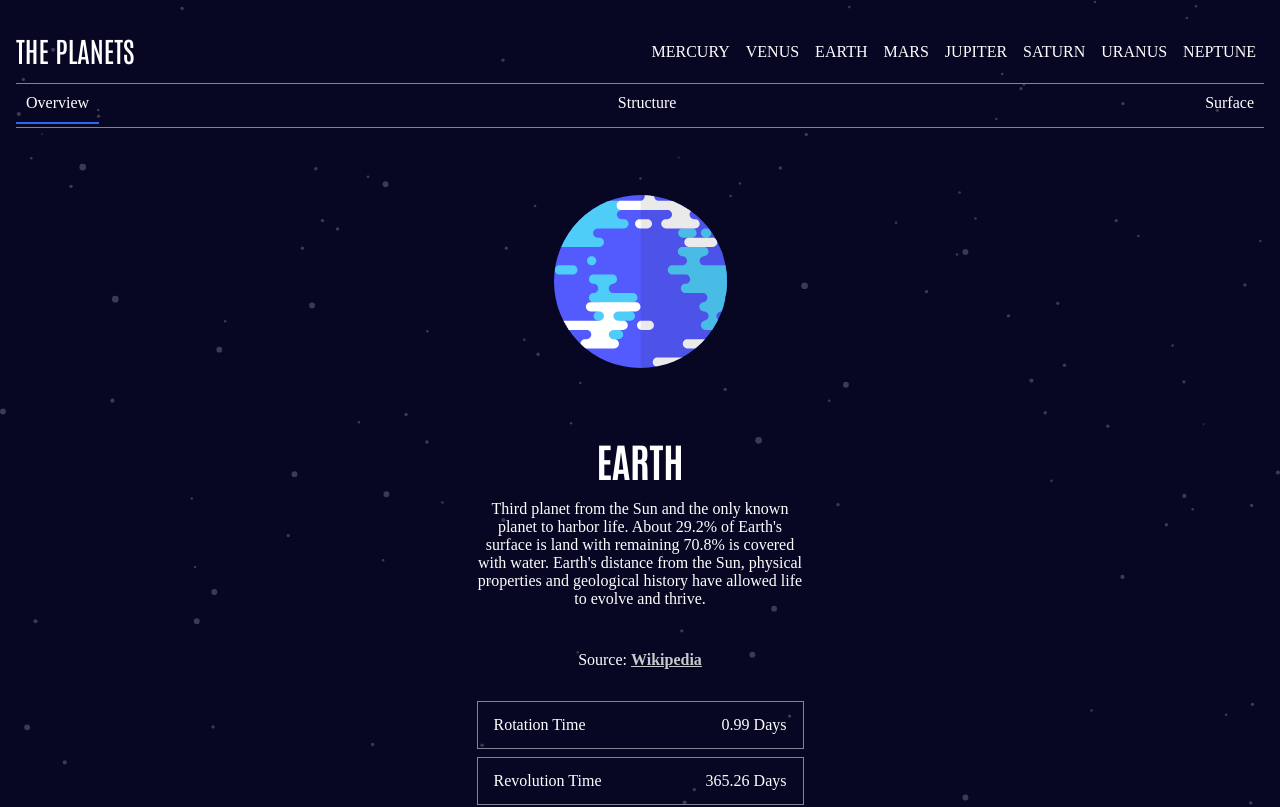
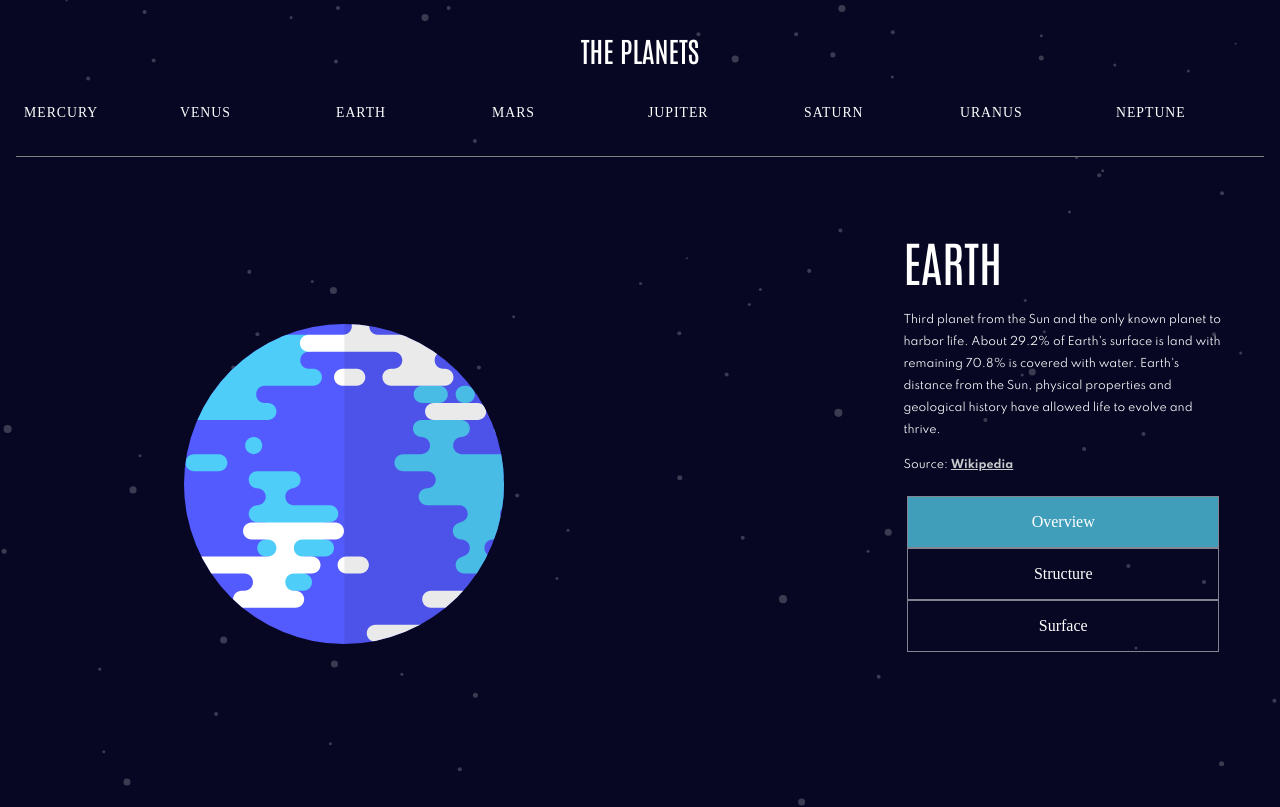
Before and after one commit to stevenabaco/planets-fact-site-reactjs, a React (Create React App) app: page /mars in a window 1280 px wide. Shown: the top 807 px of the page. Built offline with nearby package versions, Linux system fonts and the light colour scheme; the HTML template or start-up script is replaced by a standard one.

Commit message:
Started Desktop styling

```diff
--- a/src/components/Navbar/Navbar.css
+++ b/src/components/Navbar/Navbar.css
@@ -114,25 +114,46 @@
 	cursor: pointer;
 }
 
-@media only screen and (min-width: 1208px) {
+@media only screen and (min-width: 768px) {
 	#navbar {
 		display: flex;
+		flex-direction: column;
+		border-bottom: none;
 	}
+
+	#navbar__logo {
+	font-family: 'Antonio', sans-serif;
+	font-size: 28px;
+	font-weight: 500;
+	text-transform: uppercase;
+	text-decoration: none;
+	color: var(--color-1);
+	justify-self: start;
+	align-self: center;
+	cursor: pointer;
+}
 	.nav__menu {
 		flex-direction: row;
-		flex: 1;
-    justify-content: flex-end;
+		/* flex: 1; */
+    justify-content: center;
     align-items: center;
-		position: relative;
-		height: 56px;
-		width: 0;
-		top: 0;
-		right: 0;
+		/* position: relative; */
+		height: 72px;
+		/* width: 0; */
+		bottom: 0;
+		padding-bottom: 2rem;
+		/* right: 0; */
     transform: translateX(0%);
+		border-bottom: 1px solid grey;
 	}
 
   .nav__item {
     border-bottom: none;
+		width: 100%;
+		font-size: .86rem;
+		font-weight: 300;
+		letter-spacing: 1px;
+
   }
   .nav__links {
     width: 100% ;
--- a/src/components/Planets/Planet.css
+++ b/src/components/Planets/Planet.css
@@ -1,7 +1,8 @@
-
-
-#planet__wrapper{
-  width: 100%;
+#planet__wrapper {
+	display: flex;
+	flex-direction: column;
+	align-items: flex-start;
+	min-width: 100%;
 	height: 100%;
 	z-index: -1;
 }
@@ -11,19 +12,19 @@
 	height: 50px;
 }
 
-#planet__content__toolbar{
+#planet__content__toolbar {
 	display: flex;
 	justify-content: space-evenly;
-  align-items:stretch;
+	align-items: stretch;
 	list-style: none;
-  height: 100%;
+	max-height: 100%;
 	padding-top: 1rem;
 }
 
 #planet__content__toolbar li {
 	border-bottom: 2px solid transparent;
-  height:100%;
-
+	height: 100%;
+	width: 100%;
 }
 
 /* Planet images */
@@ -32,9 +33,10 @@
 	justify-content: center;
 	align-items: center;
 	height: 306px;
+	width: 100%;
 }
 
-#planet__img img{
+#planet__img img {
 	width: 173px;
 	height: 173px;
 	text-align: center;
@@ -48,13 +50,12 @@
 	max-width: 125px;
 	max-height: 125px;
 	left: 15%;
-  top:55%;
+	top: 55%;
 }
 
-
 #planet__content {
-  width:327px;
-  height: 235px;
+	max-width: 327px;
+	min-height: 235px;
 	margin: 0 auto;
 	text-align: center;
 	display: flex;
@@ -71,8 +72,8 @@
 #facts {
 	flex-direction: column;
 	justify-content: space-between;
-  width: 327px;
-  height: 216px;
+	min-width: 20rem;
+	min-height: 15rem;
 	margin: 2rem auto;
 }
 .planet__facts {
@@ -81,50 +82,51 @@
 	padding: 1rem;
 	width: 100%;
 	height: 48px;
-  border: 1px solid var(--color-4)
+	border: 1px solid var(--color-4);
 }
 
 #radio__toolbar {
 	border-bottom: 1px solid var(--color-4);
 	justify-content: space-between;
+	width: 100%;
+}
 
-}
 /* Remove the radio button */
-#radio__toolbar input[type="radio"] {
+#radio__toolbar input[type='radio'] {
 	opacity: 0;
-  position:fixed;
-  width:0;
+	position: fixed;
+	width: 0;
 	display: inline-block;
 }
+
 /* Style radio button label */
-#radio__toolbar label{
+#radio__toolbar label {
 	display: inline-block;
 	padding: 10px;
 	border-bottom: 5px solid transparent;
 	cursor: pointer;
 }
+
 /* Add blue border to label on focus */
-#radio__toolbar input[type="radio"]:focus + label {
+#radio__toolbar input[type='radio']:focus + label {
 	border-bottom: 5px solid var(--color-12);
 }
+
 /* Add hover effect for radio label */
 #radio__toolbar label:hover {
 	border-bottom: 2px solid var(--color-12);
 }
 
-#radio__toolbar input[type="radio"]:checked + label {
+#radio__toolbar input[type='radio']:checked + label {
 	border-bottom: 2px solid var(--color-12);
 }
-
-
-
 
 /* SHARED CLASSES */
 .flex {
 	display: flex;
 }
+
 /* Regular Link styles */
-
 .link:link {
 	color: rgb(198, 202, 202);
 	font-weight: 800;
@@ -133,5 +135,143 @@
 	color: grey;
 }
 .link:hover {
-  color: white
+	color: white;
 }
+
+@media only screen and (min-width: 768px) {
+	#planet__wrapper {
+		padding: 10rem 2rem;
+		flex-direction: row;
+		justify-content: space-between;
+		align-items: stretch;
+		flex-wrap: wrap;
+		width: 100%;
+		height: 100%;
+		z-index: -1;
+	}
+
+	#planet__img {
+		order: 1;
+		flex-basis: 100%;
+		height: 20rem;
+		margin-bottom: 6rem;
+	}
+
+	#planet__content {
+		order: 2;
+		width: 327px;
+		height: 235px;
+		margin: 0.1rem;
+		text-align: left;
+		flex-direction: column;
+		justify-content: space-evenly;
+		font-family: 'Spartan', sans-serif;
+		font-size: 11px;
+		line-height: 22px;
+		flex-basis: 50%;
+		align-items: baseline;
+	}
+
+	#planet__content h1 {
+		font-family: 'Antonio', sans-serif;
+		text-transform: uppercase;
+		font-size: 48px;
+		font-weight: 400;
+		margin-bottom: 2rem;
+	}
+
+	#radio__toolbar {
+		flex-direction: column;
+		flex-basis: 50%;
+		order: 3;
+		border-bottom: none;
+		align-items: flex-end;
+		justify-content: space-evenly;
+	}
+
+	#radio__toolbar label {
+		width: 100%;
+		height: 100%;
+		border-bottom: none;
+		padding: 1rem;
+	}
+
+	/* START hover effect for radio label */
+	#radio__toolbar label:hover {
+		background-color: var(--color-5);
+		border-bottom: none;
+	}
+
+	#radio__toolbar input[type='radio']:checked + label {
+		background-color: var(--color-5);
+		border-bottom: none;
+	}
+	/* END hover effect for radio label */
+
+	.categorySelector {
+		border: 1px solid var(--color-4);
+		width: 75%;
+		text-align: center;
+	}
+
+	#facts {
+		min-width: 100%;
+		order: 4;
+		flex-direction: row;
+		justify-content: space-between;
+	}
+
+	.planet__facts {
+		max-width: 10rem;
+		flex-direction: column;
+		justify-content: space-between;
+		align-items: center;
+		padding: 1rem;
+		height: 6rem;
+		border: 1px solid var(--color-4);
+	}
+	.planet__facts p {
+		font-family: 'Spartan', sans-serif;
+		color: var(--color-4);
+		font-size: 0.75rem;
+		text-transform: uppercase;
+	}
+	.planet__facts span {
+		font-family: 'Antonio', sans-serif;
+		color: var(--color-1);
+		font-size: 1.6rem;
+	}
+}
+
+@media only screen and (min-width: 1024px) {
+	#planet__wrapper {
+		padding: 10rem 2rem;
+		flex-direction: ;
+		justify-content: space-between;
+		align-items: stretch;
+		flex-wrap: wrap;
+		width: 100%;
+		height: 100%;
+		z-index: -1;
+	}
+
+	#planet__img {
+		order: 1;
+		height: 30rem;
+		margin-bottom: 6rem;
+		max-width: 50%;
+	}
+
+	#planet__img img {
+		width: 20rem;
+		height: 20rem;
+		text-align: center;
+	}
+
+	#radio__toolbar {
+		position: absolute;
+		max-width: 26rem;
+		right: 3.8rem;
+		top: 31rem;
+	}
+}
--- a/src/components/Planets/Planet.js
+++ b/src/components/Planets/Planet.js
@@ -14,8 +14,9 @@
 					<div id='radio__toolbar' className='flex'>
 						{ContentTabs.map(
 							({ id, name, label, value, valueimg, defaultChecked }) => (
-								<div id='contentSelector' key={id}>
+								<div className='categorySelector' key={id}>
 									<form>
+
 											<input
 												type='radio'
 												key={id}
@@ -32,6 +33,7 @@
 												checked={context.category === label}
 											/>
 											<label htmlFor={id}>{label}</label>
+
 									</form>
 								</div>
 							)
@@ -66,41 +68,53 @@
 					<div id='planet__content'>
 						<h1>{context.currentPlanet}</h1>
 						{
+							<div>
 								<p>
 									{context.category === 'Overview' &&
 										context.data[2].overview.content}
 								</p>
+							</div>
 						}
 						{
+							<div>
 								<p>
 									{context.category === 'Structure' &&
 										context.data[context.planetIndex].structure.content}
 								</p>
+							</div>
 						}
 						{
+							<div>
 								<p>
 									{context.category === 'Surface' &&
 										context.data[context.planetIndex].geology.content}
 								</p>
+							</div>
 						}
 						{context.category === 'Overview' ? (
 							<p>
 								Source:{' '}
-								<a class="link" href={context.data[context.planetIndex].overview.source}>
+								<a
+									class='link'
+									href={context.data[context.planetIndex].overview.source}>
 									Wikipedia
 								</a>
 							</p>
 						) : context.category === 'Structure' ? (
 							<p>
 								Source:{' '}
-								<a class="link" href={context.data[context.planetIndex].structure.source}>
+								<a
+									class='link'
+									href={context.data[context.planetIndex].structure.source}>
 									Wikipedia
 								</a>
 							</p>
 						) : (
 							<p>
 								Source:{' '}
-								<a class="link" href={context.data[context.planetIndex].geology.source}>
+								<a
+									class='link'
+									href={context.data[context.planetIndex].geology.source}>
 									Wikipedia
 								</a>
 							</p>
@@ -120,7 +134,7 @@
 							<span>{context.data[context.planetIndex].radius}</span>
 						</div>
 						<div id='temp' className='planet__facts flex'>
-							<p>Average Temp</p>
+							<p>Average Temp.</p>
 							<span>{context.data[context.planetIndex].temperature}</span>
 						</div>
 					</div>
```
Lines whose indentation alone changed are shown as unchanged.
